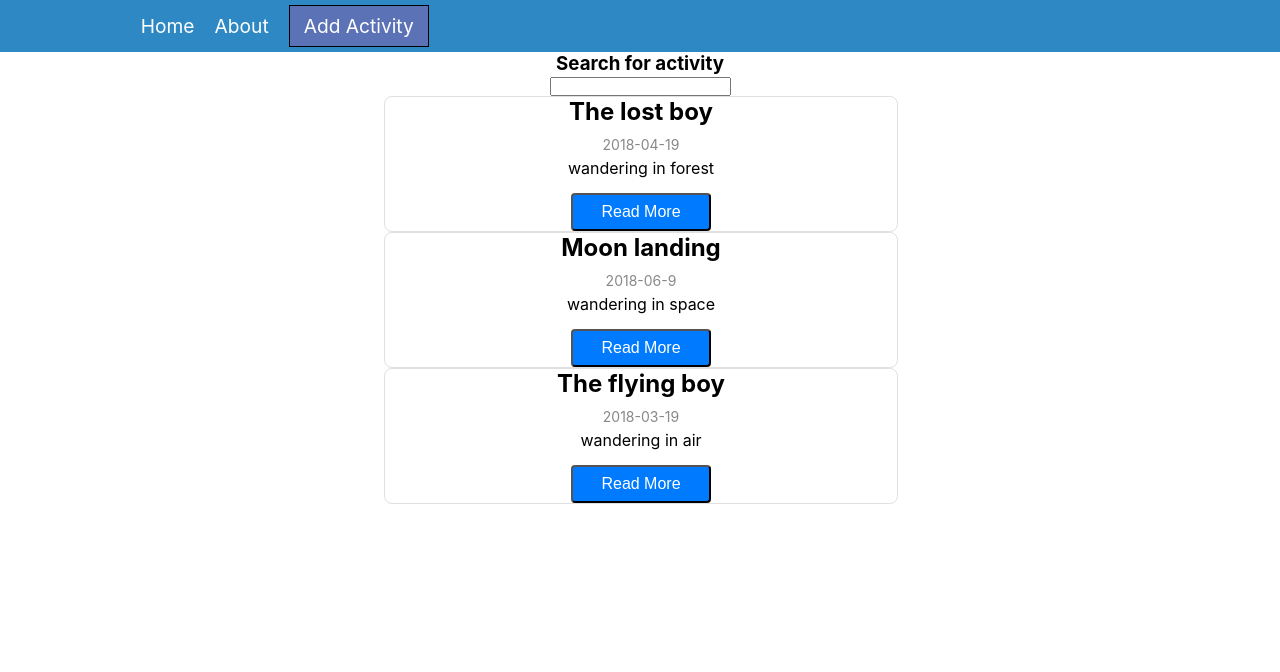
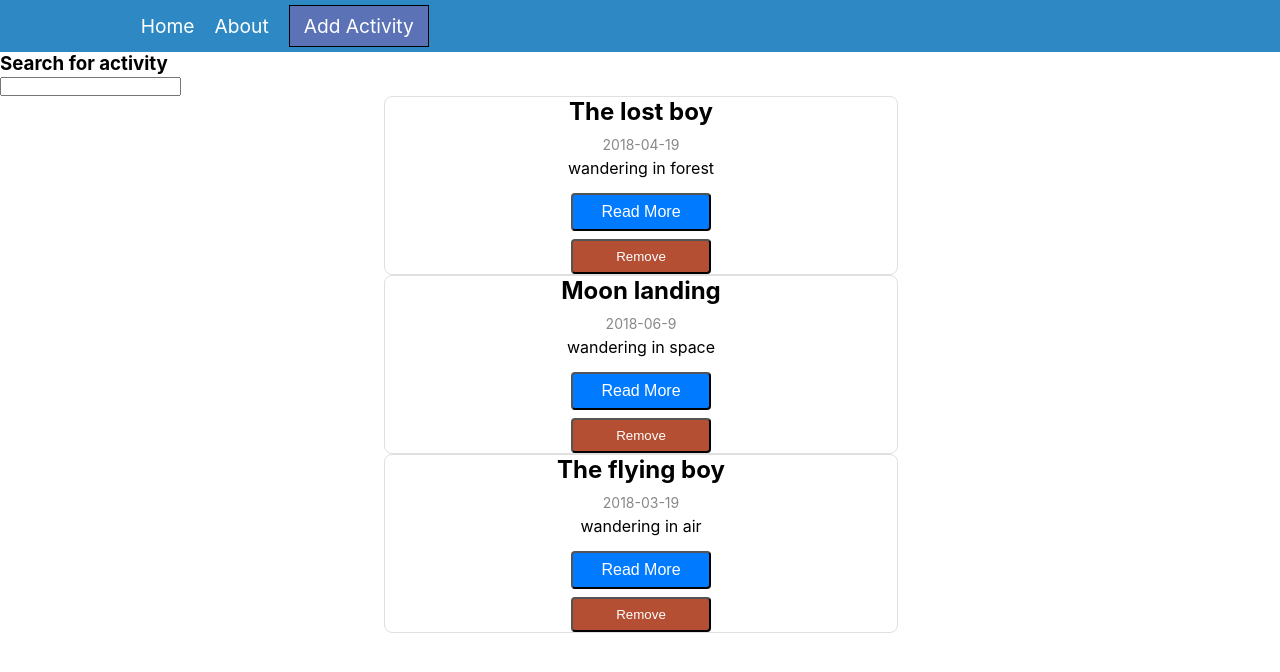
Before and after one commit to 1awlet/APIEndpoint, a React (Create React App) app in the folder activities-api/: page / in a window 1280 px wide. Shown: the top 672 px of the page. Built offline with nearby package versions, Linux system fonts and the light colour scheme.

Commit message:
added delete activity operation on client side

```diff
--- a/activities-api/src/App.css
+++ b/activities-api/src/App.css
@@ -1,4 +1,4 @@
-.App {
+p.App {
   text-align: center;
 }
 
--- a/activities-api/src/App.tsx
+++ b/activities-api/src/App.tsx
@@ -84,6 +84,11 @@ function App() {
     }
 
   }
+  const DeleteActivity = (activityId:string)=>{
+    const updatedActivity = activities.filter((x)=> x.id !== activityId );
+
+    setactivities(updatedActivity)
+  }
 
   console.log(activities)
 
@@ -108,6 +113,7 @@ function App() {
       CancelSelectedEvent={CancelSelectedEvent}
       SelectedEvent={SelectedEvent}
       selectedEvent={selectedEvent}
+      DeleteActivity={DeleteActivity}
 
       />
     </div>
--- a/activities-api/src/Components/Activities/Dashboard.tsx
+++ b/activities-api/src/Components/Activities/Dashboard.tsx
@@ -13,17 +13,16 @@ type prop = {
     SelectedEvent: (id:string)=> void,
     CancelSelectedEvent: ()=> void
     selectedEvent?:Activity
+    DeleteActivity: (activityId:string)=> void
 }
 
 const DashBoard = (
     { activities, createOrEditActivityHandlar, CancelEditing, isEditOn,setEditOn,SelectedEvent,CancelSelectedEvent,
+        DeleteActivity,
         selectedEvent }
     : prop) => {
     const [filteredData, setFilteredData] = useState(activities);
     const [userInput, setUserInput] = useState("");
-
-
-
 
 
     const searchHandlar = (event: any) => {
@@ -52,7 +51,10 @@ const DashBoard = (
                 <div className="All-activites" key={item.id}>
                     <SingleActivity
                     activity={item}
-                    selectEvent={SelectedEvent} />
+                    selectEvent={SelectedEvent}
+                    DeleteActivity={DeleteActivity}
+                    />
+
                     </div>
 
             ))
--- a/activities-api/src/Components/SingleActivity/activity.tsx
+++ b/activities-api/src/Components/SingleActivity/activity.tsx
@@ -2,10 +2,11 @@ import { Activity } from "../../App";
 import './style.css'
 type Props = {
   activity: Activity,
-  selectEvent: (id: string) => void
+  selectEvent: (id: string) => void,
+  DeleteActivity: (activityId: string)=> void
 }
 
-const SingleActivity = ({ activity, selectEvent }: Props) => {
+const SingleActivity = ({ activity, selectEvent,DeleteActivity }: Props) => {
   let { id, title, date, description } = activity;
   return (
 
@@ -16,6 +17,8 @@ const SingleActivity = ({ activity, selectEvent }: Props) => {
       <p className="description">{description}</p>
 
       <button onClick={() => selectEvent(id)} className="read-more-button">Read More</button>
+      <button className="deleteButton" onClick={()=> DeleteActivity(id)}>
+        Remove </button>
     </div>
 
 
--- a/activities-api/src/Components/SingleActivity/style.css
+++ b/activities-api/src/Components/SingleActivity/style.css
@@ -36,12 +36,21 @@
   }
 
   .read-more-button {
-width: 140px;
+    width: 140px;
     background-color: #007bff;
     color: #fff;
-
     border-radius: 4px;
     padding: 8px 16px;
     font-size: 16px;
     cursor: pointer;
+    margin-bottom: 0.5rem;
   }
+
+.deleteButton{
+  width: 140px;
+  background-color: #b44f34;
+  color: #fff;
+  border-radius: 4px;
+  padding: 8px 16px;
+  cursor: pointer;
+}
```
